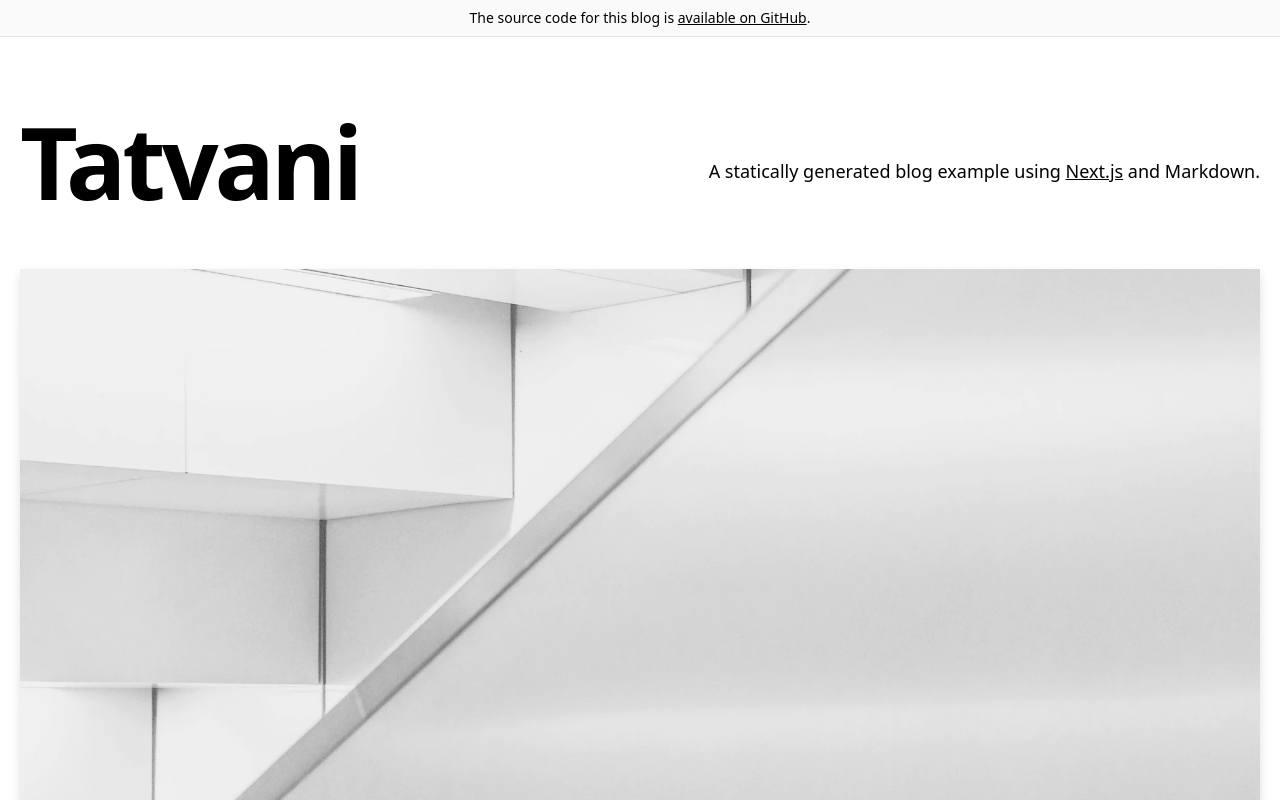
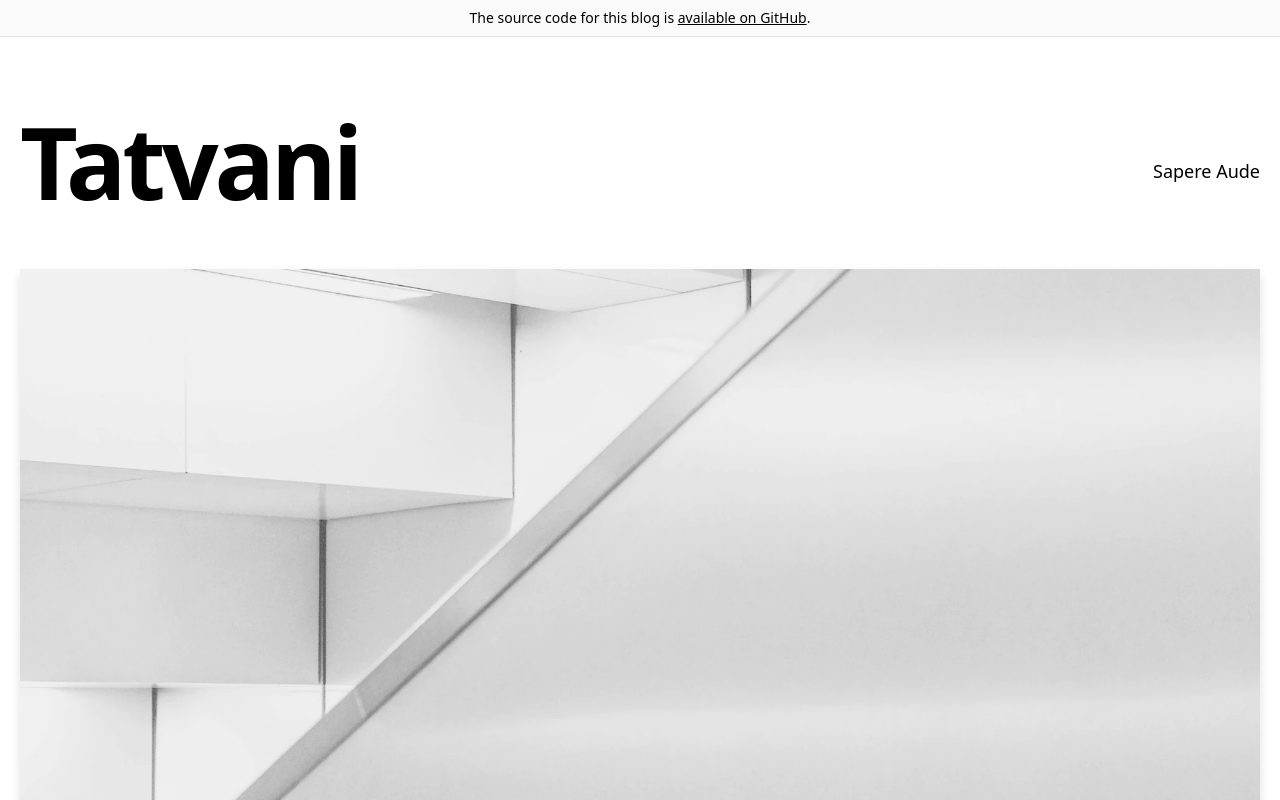
Before and after one commit to Aarshm26/Tatvani, a Next.js app: page / in a window 1280 px wide. Shown: the top 800 px of the page. Built offline with nearby package versions, Linux system fonts and the light colour scheme.

Commit message:
Update intro.tsx

```diff
--- a/components/intro.tsx
+++ b/components/intro.tsx
@@ -7,14 +7,7 @@ const Intro = () => {
         Tatvani
       </h1>
       <h4 className="text-center md:text-left text-lg mt-5 md:pl-8">
-        A statically generated blog example using{" "}
-        <a
-          href="https://nextjs.org/"
-          className="underline hover:text-blue-600 duration-200 transition-colors"
-        >
-          Next.js
-        </a>{" "}
-        and {CMS_NAME}.
+        Sapere Aude
       </h4>
     </section>
   );
```
